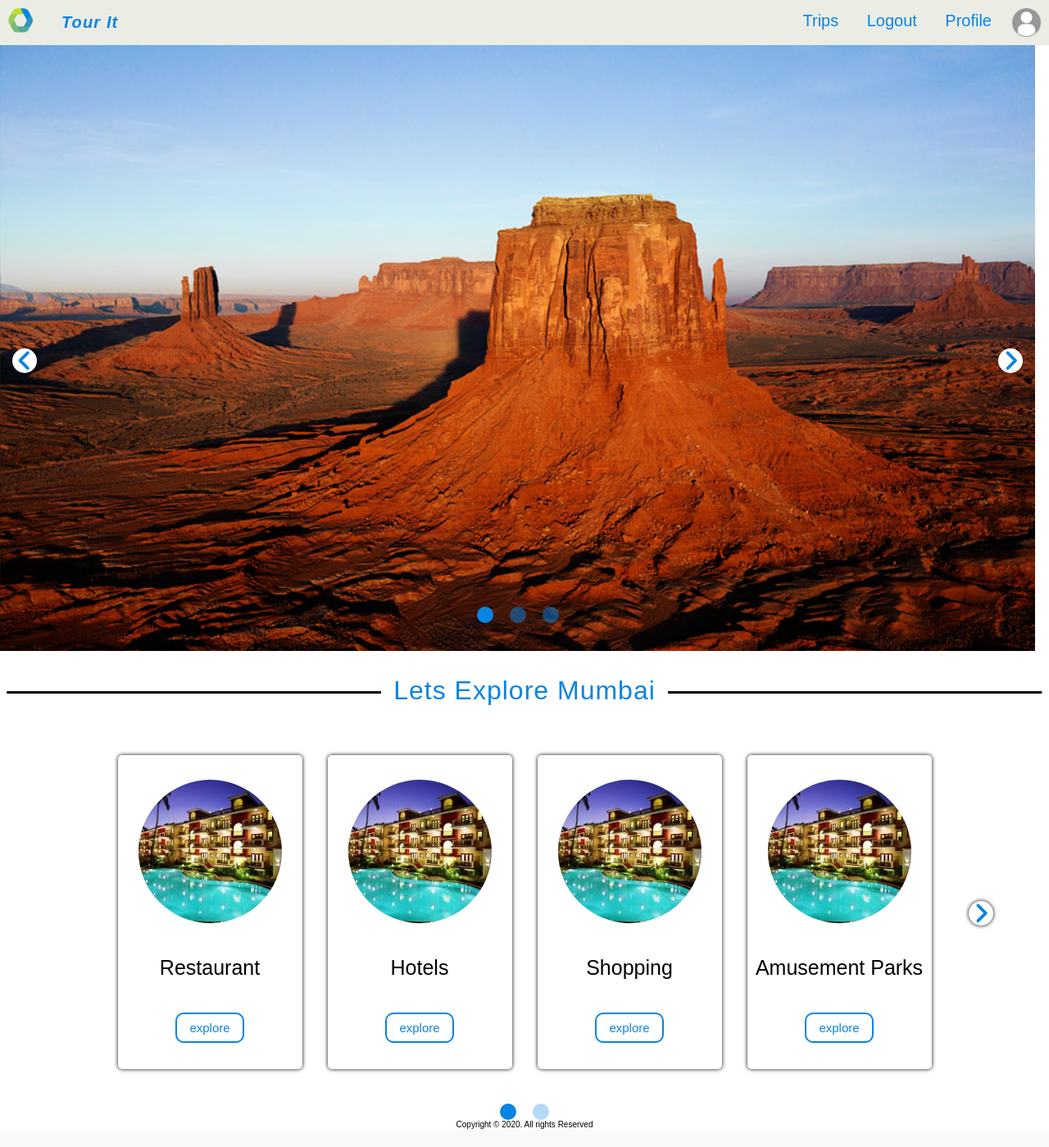
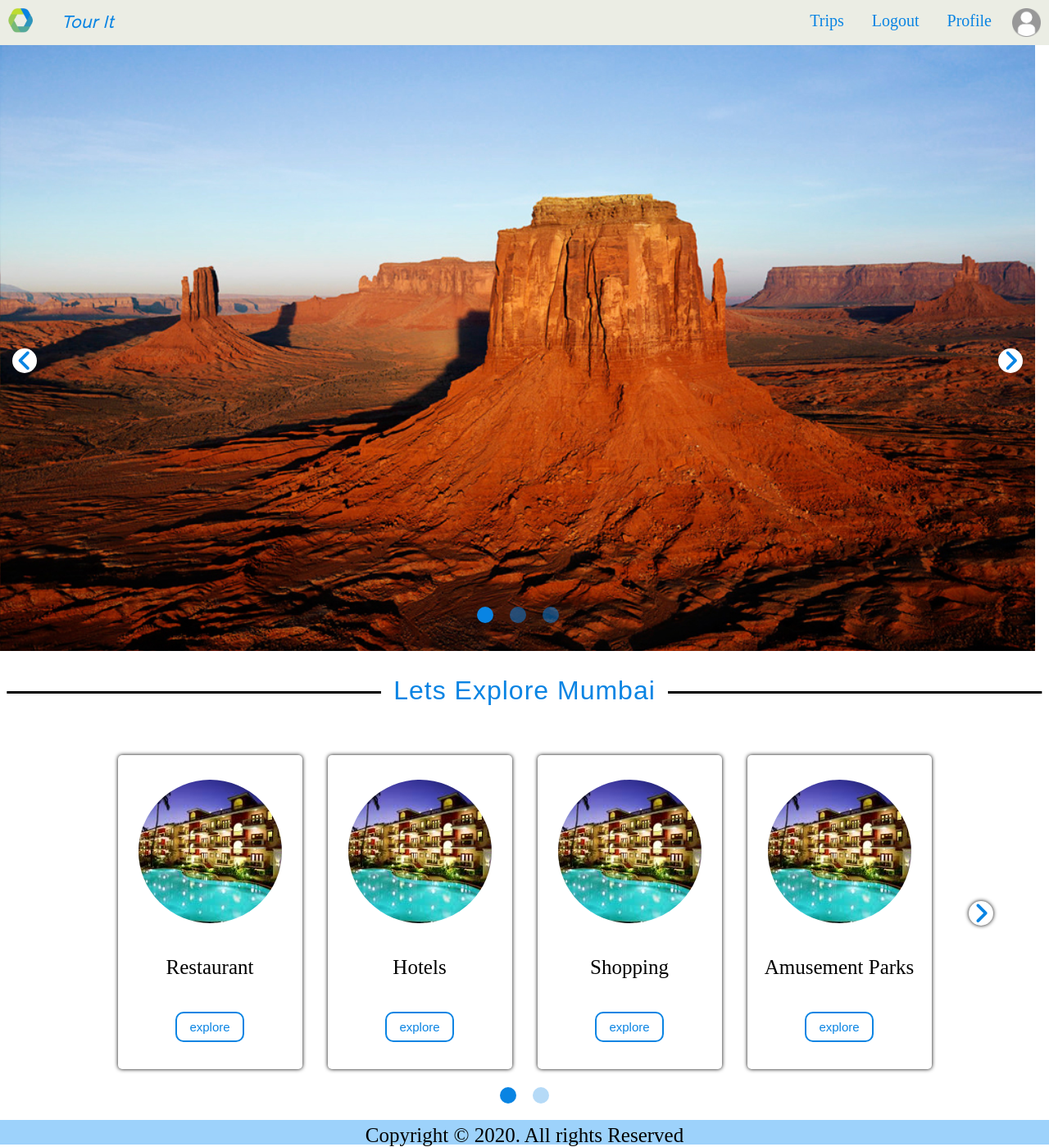
Before and after one commit to mihikagaonkar/MPR--Tour-It, a Django app: template django/mysite/tourit/templates/tourit/userpage.html in a window 1280 px wide. Shown: the whole page at 82% size. Before the commit the page ends 1377 px from the top, so only its background shows below. Run offline with Django 3.2, Linux system fonts and the light colour scheme; the template is opened without the code that fills it: values that come from a table or form of the project are taken from there, others are empty; data comes from the database, SQL or seed files in the repository; some libraries are stand-ins or nearby versions.

Commit message:
style copyright

```diff
--- a/django/mysite/static/css/Carousel 3.0.css
+++ b/django/mysite/static/css/Carousel 3.0.css
@@ -1,5 +1,5 @@
 *{
-    font-family: sans-serif;
+    /* font-family: sans-serif; */
 }
 
 .carousel{
@@ -154,7 +154,7 @@ i{
 .nav{
     display: flex;
     justify-content: center;
-    margin: 20px;
+
 }
 
 .indicator{
--- a/django/mysite/static/css/copyright.css
+++ b/django/mysite/static/css/copyright.css
@@ -1,4 +1,14 @@
 .copyright{
     margin-top: 20px;
-    font-size: 10px;
+    background-color: #9dd2fb;
+    margin-bottom: 0px;
+    height: 20px;
+    padding: 5px;
+    /* opacity: 0.6; */
+
 }
+.copyright h6{
+    font-size: 15px;
+    font-weight: 1000;
+    color: #000000;
+}
```
